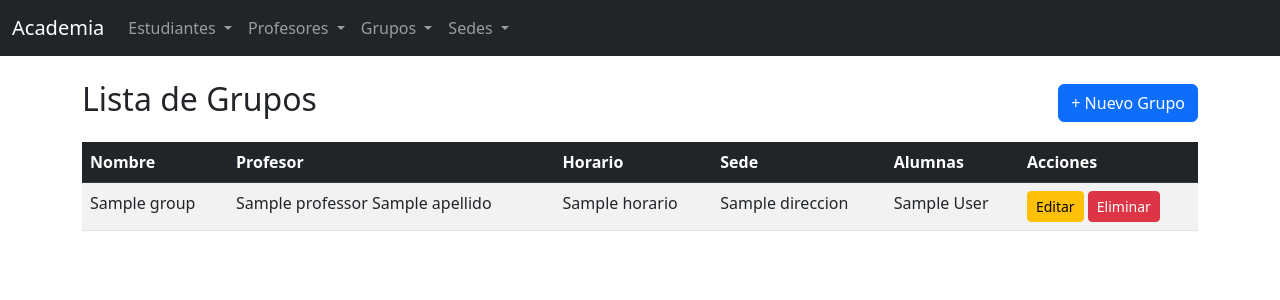
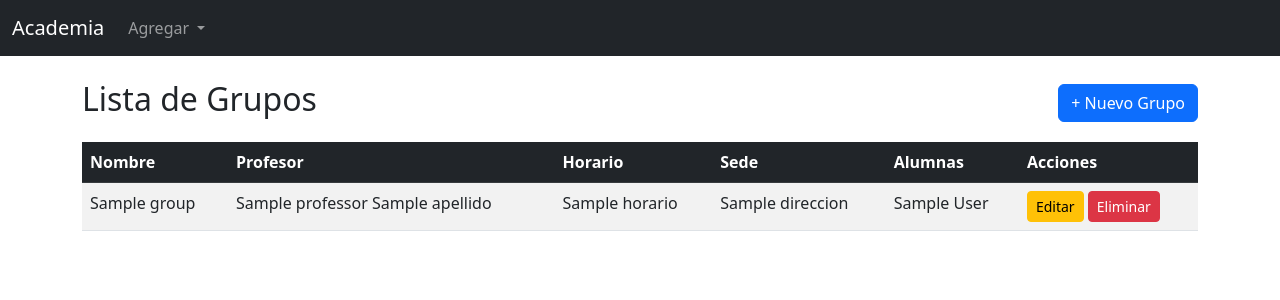
Before and after one commit to famaya/ASISTENCIA, a Flask app: page /groups/ in a window 1280 px wide. Shown: the top 300 px of the page. Run offline with Flask 3, Linux system fonts and the light colour scheme; a database or web service that is not in the repository returns one stand-in record (values such as "Sample title").

Commit message:
Update base.html

```diff
--- a/templates/base.html
+++ b/templates/base.html
@@ -4,7 +4,6 @@
     <meta charset="UTF-8">
     <title>Gestión de Academia</title>
     <link href="https://cdn.jsdelivr.net/npm/bootstrap@5.3.0/dist/css/bootstrap.min.css" rel="stylesheet">
-
 </head>
 <body>
     <!-- Navbar -->
@@ -20,47 +19,15 @@
                     <!-- Estudiantes -->
                     <li class="nav-item dropdown">
                         <a class="nav-link dropdown-toggle" href="#" role="button" data-bs-toggle="dropdown">
-                            Estudiantes
+                            Agregar
                         </a>
                         <ul class="dropdown-menu">
-                            <li><a class="dropdown-item" href="{{ url_for('students.lista_students') }}">Lista</a></li>
-                            <li><a class="dropdown-item" href="{{ url_for('students.agregar_students') }}">Agregar</a></li>
+                            <li><a class="dropdown-item" href="{{ url_for('students.lista_students') }}">Estudiantes</a></li>
+                            <li><a class="dropdown-item" href="{{ url_for('professors.lista_profesores') }}">Profesores</a></li>
+                            <li><a class="dropdown-item" href="{{ url_for('sedes.lista_sedes') }}">Sedes</a></li>
+                            <li><a class="dropdown-item" href="{{ url_for('groups.lista_grupos') }}">Grupos</a></li>
                         </ul>
                     </li>
-
-                    <!-- Profesores -->
-                    <li class="nav-item dropdown">
-                        <a class="nav-link dropdown-toggle" href="#" role="button" data-bs-toggle="dropdown">
-                            Profesores
-                        </a>
-                        <ul class="dropdown-menu">
-                            <li><a class="dropdown-item" href="{{ url_for('professors.lista_profesores') }}">Lista</a></li>
-                            <li><a class="dropdown-item" href="{{ url_for('professors.agregar_profesor') }}">Agregar</a></li>
-                        </ul>
-                    </li>
-
-                    <!-- Grupos -->
-                    <li class="nav-item dropdown">
-                        <a class="nav-link dropdown-toggle" href="#" role="button" data-bs-toggle="dropdown">
-                            Grupos
-                        </a>
-                        <ul class="dropdown-menu">
-                            <li><a class="dropdown-item" href="{{ url_for('groups.lista_grupos') }}">Lista</a></li>
-                            <li><a class="dropdown-item" href="{{ url_for('groups.agregar_grupos') }}">Agregar</a></li>
-                        </ul>
-                    </li>
-
-                    <!-- Sedes -->
-                    <li class="nav-item dropdown">
-                        <a class="nav-link dropdown-toggle" href="#" role="button" data-bs-toggle="dropdown">
-                            Sedes
-                        </a>
-                        <ul class="dropdown-menu">
-                            <li><a class="dropdown-item" href="{{ url_for('sedes.lista_sedes') }}">Lista</a></li>
-                            <li><a class="dropdown-item" href="{{ url_for('sedes.agregar_sedes') }}">Agregar</a></li>
-                        </ul>
-                    </li>
-
                 </ul>
             </div>
         </div>
```
